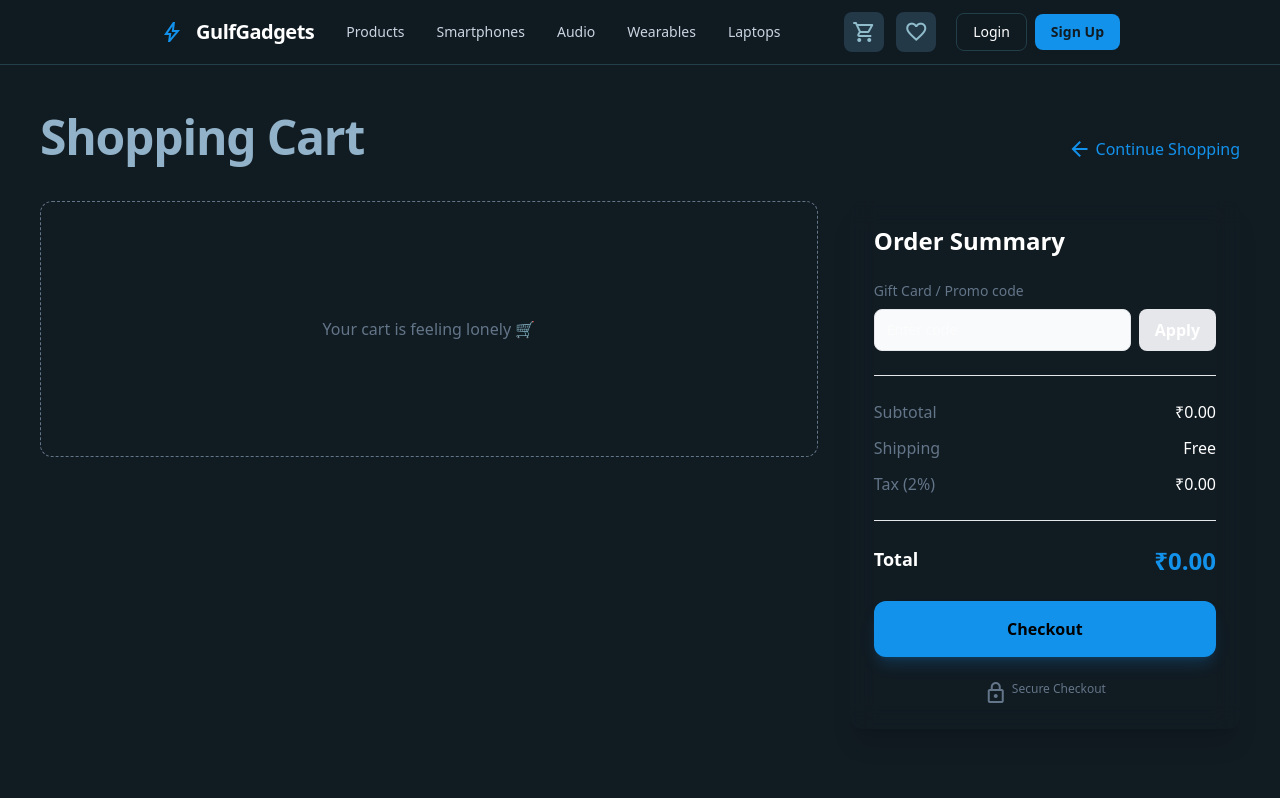
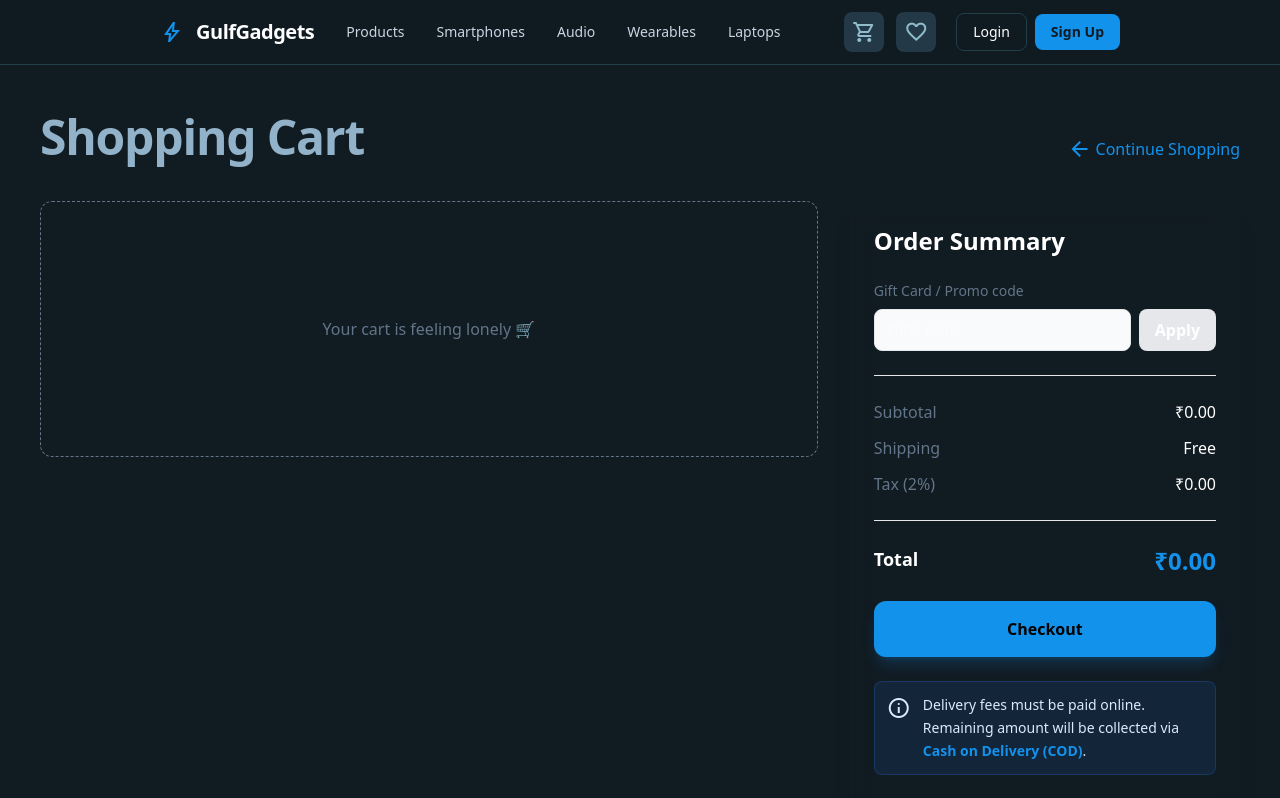
Before and after one commit to hum65110-hash/GulGgadgets, a React (Vite) app in the folder TechTrends/: page /cart in a window 1280 px wide. Shown: the top 798 px of the page. Built offline with nearby package versions, Linux system fonts and the light colour scheme.

Commit message:
added charges infobox

```diff
--- a/TechTrends/src/components/cart/OrderSummary.jsx
+++ b/TechTrends/src/components/cart/OrderSummary.jsx
@@ -159,12 +159,39 @@ export default function OrderSummary() {
         Checkout
       </button>
 
+
+
       {/* Checkout Modal */}
       <CheckoutModal
         open={openCheckout}
         onClose={() => setOpenCheckout(false)}
         total={total}
       />
+{/* COD Disclaimer Infobox */}
+<div
+  className="
+    flex gap-3 items-start
+    rounded-lg p-3
+    bg-blue-500/10
+    border border-blue-500/20
+    text-blue-100
+    text-xs md:text-sm
+    leading-relaxed
+  "
+>
+
+  <span className="material-symbols-outlined text-[18px] mt-[2px]">
+    info
+  </span>
+
+  <p>
+    Delivery fees must be paid online. Remaining amount will be collected via{" "}
+    <span className="font-semibold text-primary">
+      Cash on Delivery (COD)
+    </span>.
+  </p>
+
+</div>
 
       <p className="text-xs text-text-muted-light flex justify-center gap-1">
 
```
